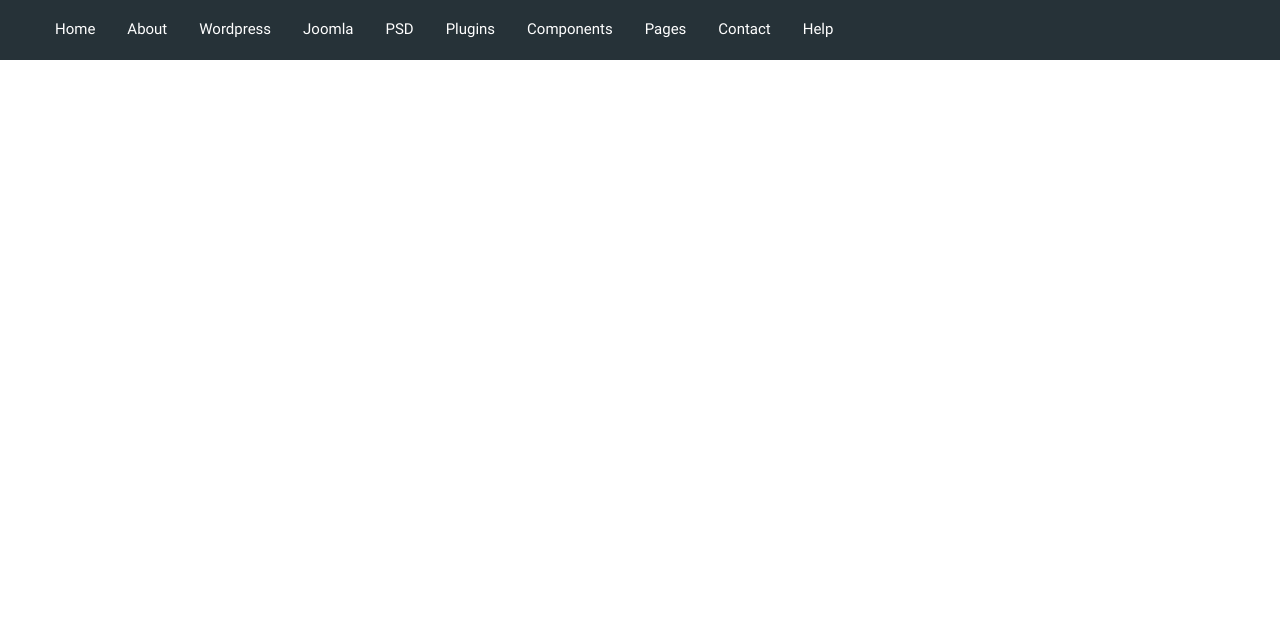
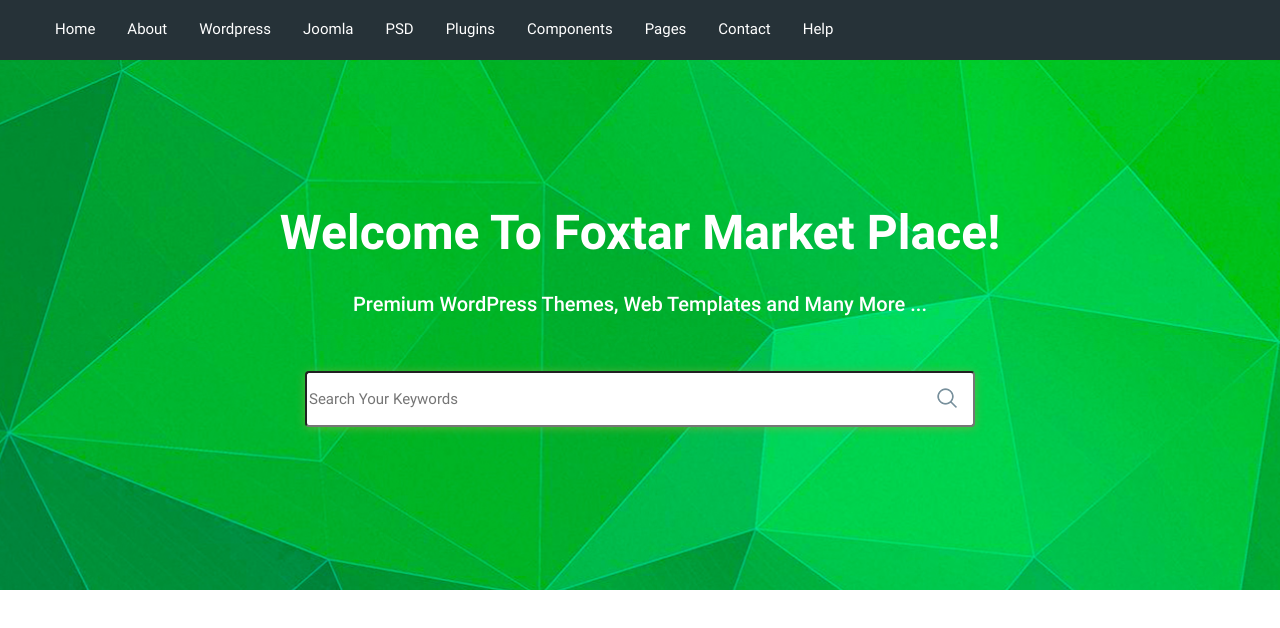
Before and after one commit to Jarus95/moderno, a website: page app/index.html in a window 1280 px wide. Shown: the part 90-718 px from the top of the page. Drawn offline with nearby package versions, Linux system fonts and the light colour scheme; files that its build step writes are made by us from their sources.

Commit message:
added searchbar

```diff
--- a/app/index.html
+++ b/app/index.html
@@ -1,5 +1,6 @@
 <!DOCTYPE html>
 <html lang="en">
+
 <head>
     <meta charset="UTF-8">
     <meta name="viewport" content="width=device-width, initial-scale=1.0">
@@ -8,6 +9,7 @@
     <link rel="stylesheet" href="css/style.min.css">
     <title>Document</title>
 </head>
+
 <body>
 
     <header class="header">
@@ -47,22 +49,26 @@
                         <li class="header__menu-item">
                             <a href="#">
                                 Home
-                                </a></li>
+                            </a>
+                        </li>
 
                         <li class="header__menu-item">
                             <a href="#">
                                 About
-                                        </a></li>
+                            </a>
+                        </li>
 
                         <li class="header__menu-item">
                             <a href="#">
                                 Wordpress
-                                                </a></li>
+                            </a>
+                        </li>
 
                         <li class="header__menu-item">
                             <a href="#">
                                 Joomla
-                                                        </a></li>
+                            </a>
+                        </li>
 
                         <li class="header__menu-item">
                             <a href="#">
@@ -113,7 +119,28 @@
 
     </header>
 
+    <section class="search">
+        <div class="container">
+            <div class="search__inner">
+                <div class="search__inner-title">
+                    Welcome To Foxtar Market Place!
+                </div>
+
+                <div class="search__inner-subtitle">
+                    Premium WordPress Themes, Web Templates and Many More ...
+                </div>
+
+                <form class="search__inner-form" action="">
+                    <input class="search__inner-input" type="text" placeholder="Search Your Keywords">
+                    <button class="search__inner-btn" type="submit"><img src="./images/search.png" alt="">
+                    </button>
+                </form>
+            </div>
+        </div>
+    </section>
+
     <script src="js/libs.min.js"></script>
     <script src="js/main.min.js"></script>
 </body>
+
 </html>
--- a/app/scss/style.scss
+++ b/app/scss/style.scss
@@ -71,3 +71,59 @@
        }
    }
 }
+
+.search{
+    background-image: url(../images/search-bg.jpg);
+    background-repeat: no-repeat;
+    background-position: center;
+    background-size: cover;
+    min-height: 530px;
+
+
+    .search__inner{
+        padding: 145px 0 145px;
+        text-align: center;
+        color: #fff;
+
+        .search__inner-title{
+            font-size: 48px;
+            font-family: 'Roboto-Bold';
+            margin-bottom: 33px;
+        }
+
+        .search__inner-subtitle{
+            font-family: 'Roboto-Medium';
+            font-size: 20px;
+            margin-bottom: 55px;
+        }
+
+        .search__inner-form{
+            margin: 0 auto;
+            position: relative;
+            max-width: 670px;
+
+
+        }
+        .search__inner-input{
+            box-shadow: 0px 1px 10px 0px rgba(124, 178, 64, 0.75);
+            border-radius: 4px;
+            width: 670px;
+            height: 56px;
+
+        }
+
+        .search__inner-btn{
+            background-color: transparent;
+            color: transparent;
+            position: absolute;
+            border: none;
+            right: 12px;
+            top: 16px;
+            cursor: pointer;
+        }
+
+
+
+
+    }
+}
```
Also changed, not shown: app/images/search-bg.jpg (added), app/images/search.png (added). Lines whose indentation alone changed are shown as unchanged.
